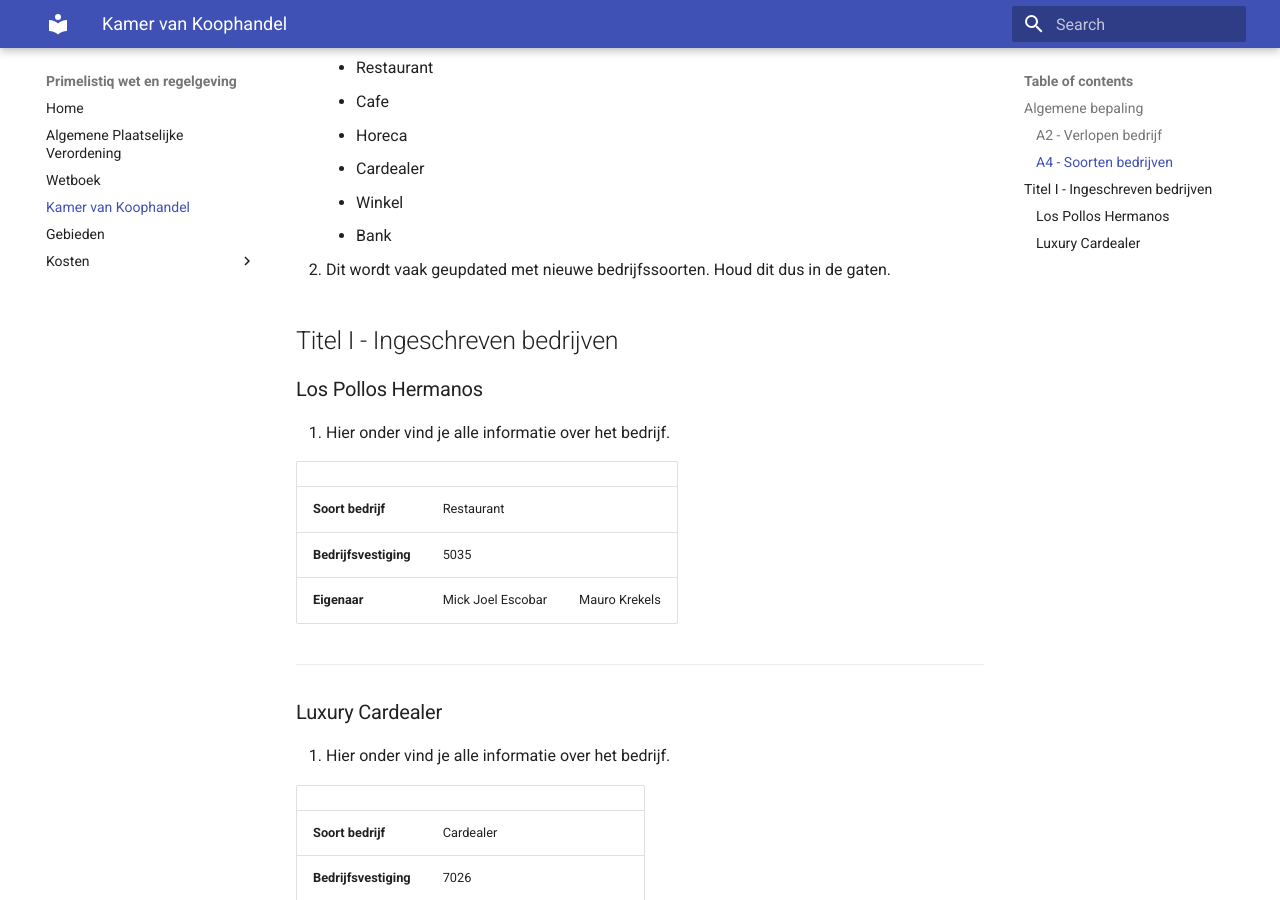
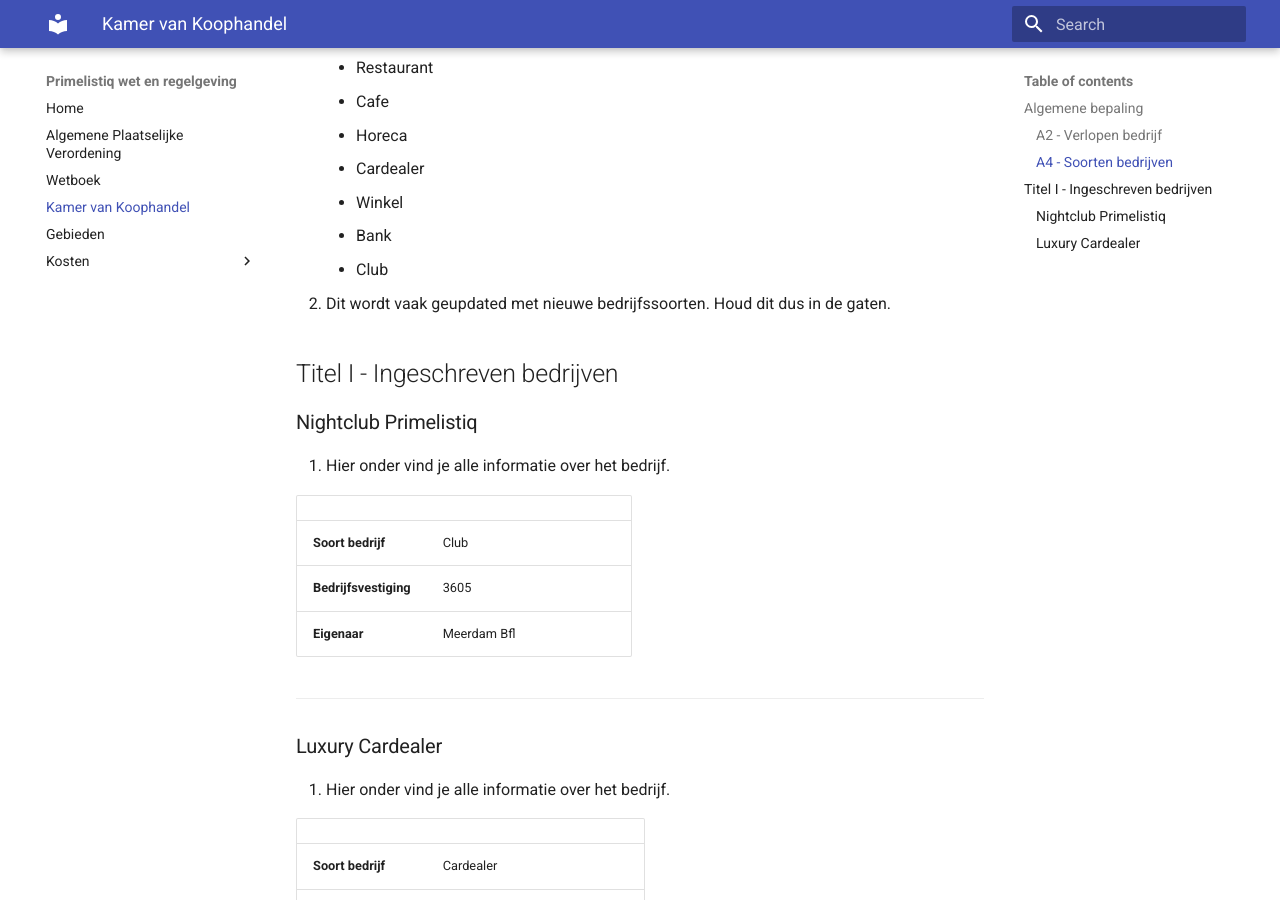
Before and after one commit to mickjoel/wetboek.sunstone, an MkDocs documentation site: the page built from docs/bedrijven.md, in a window 1280 px wide and 900 px high, scrolled down 632 px. Built offline with MkDocs 1.6.1 and Material for MkDocs 9.7.7, drawn with Linux system fonts in a browser that asks for light colours.

Commit message:
Update bedrijven.md

```diff
--- a/docs/bedrijven.md
+++ b/docs/bedrijven.md
@@ -22,19 +22,20 @@
     * Cardealer
     * Winkel
     * Bank
+    * Club
 2. Dit wordt vaak geupdated met nieuwe bedrijfssoorten. Houd dit dus in de gaten.
 
 ## Titel I - Ingeschreven bedrijven
 
-### Los Pollos Hermanos
+### Nightclub Primelistiq
 
 1. Hier onder vind je alle informatie over het bedrijf.
 
 |   |  |  |
 |---|---|---|
-|  **Soort bedrijf** | Restaurant |
-| **Bedrijfsvestiging**  | 5035  |
-| **Eigenaar**  | Mick Joel Escobar | Mauro Krekels |
+|  **Soort bedrijf** | Club |
+| **Bedrijfsvestiging**  |3605  |
+| **Eigenaar**  | Meerdam Bfl  |
 
 ---------------------
 
```
